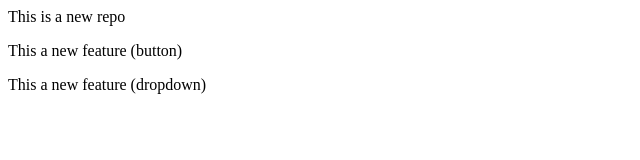
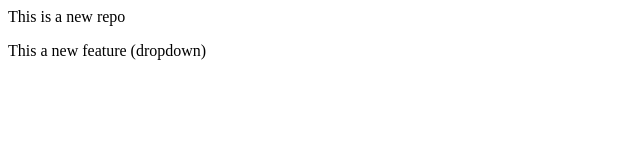
Before and after one commit to anmolbhalotia/localrepo, a plain HTML site: page index.html in a window 1280 px wide. Shown: the whole page, without its empty margins (0-640 px from the left). Drawn offline with Linux system fonts and the light colour scheme.

```diff
--- a/index.html
+++ b/index.html
@@ -1,3 +1,2 @@
 <p>This is a new repo</p>
-<p>This a new feature (button)</p>
 <p>This a new feature (dropdown)</p>
```
